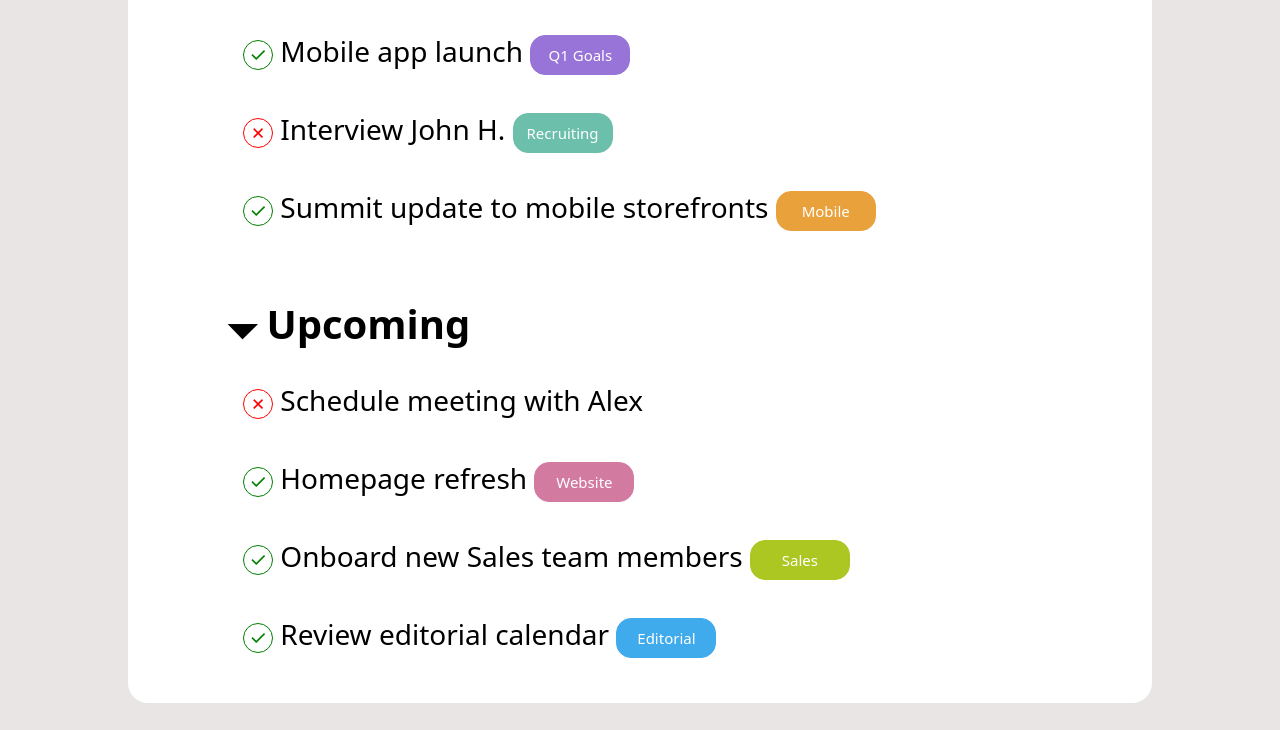
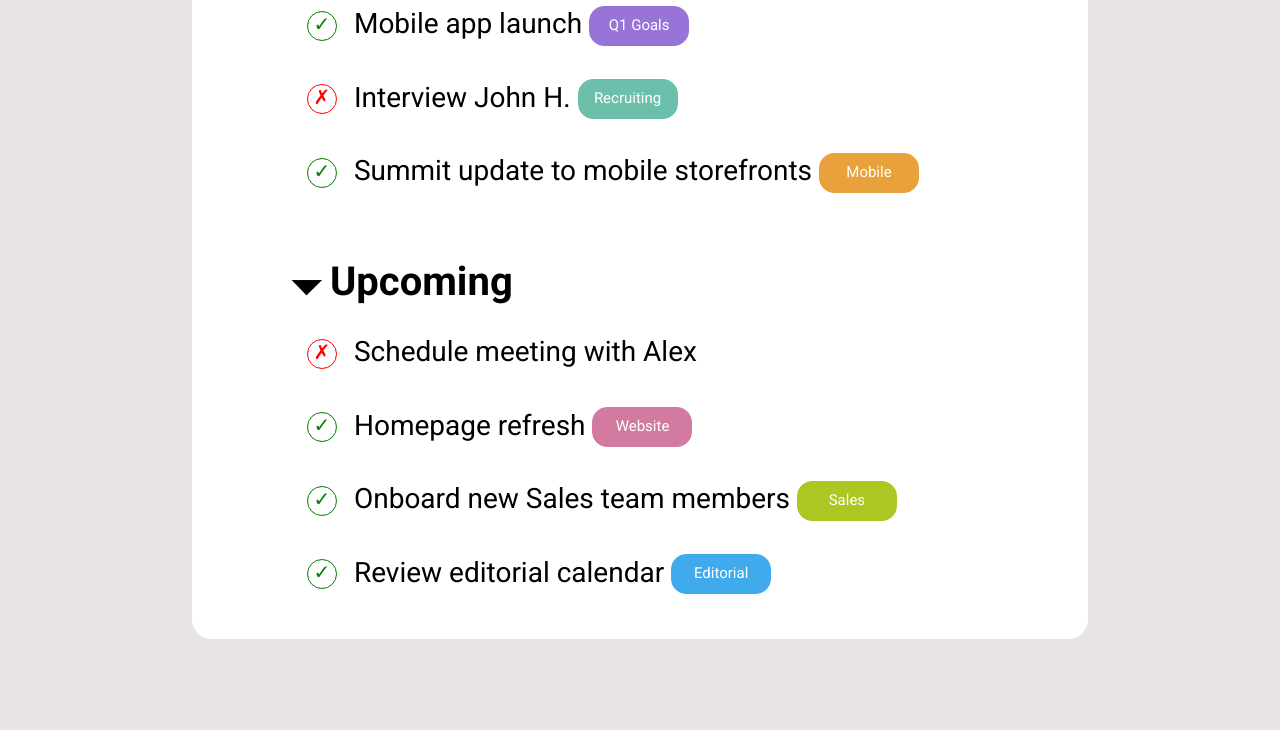
Before and after one commit to mannuccimattia/html-css-toboolist, a plain HTML site: page index.html in a window 1280 px wide. Shown: the part 684-1414 px from the top of the page. Drawn offline with Linux system fonts and the light colour scheme.

Commit message:
[FIX] Fixed font and sublist margin

```diff
--- a/css/style.css
+++ b/css/style.css
@@ -2,7 +2,7 @@
   padding: 0;
   margin: 0;
   box-sizing: border-box;
-  font-family: system-ui, -apple-system, BlinkMacSystemFont, 'Segoe UI', Roboto, Oxygen, Ubuntu, Cantarell, 'Open Sans', 'Helvetica Neue', sans-serif;
+  font-family: Roboto, system-ui, sans-serif;
 }
 
 /* body */
@@ -35,7 +35,7 @@ h1{
 /* main */
   /* buttons */
 main{
-  width: 80%;
+  width: 70%;
   margin: 80px auto;
   padding: 30px 100px;
   background-color: #fff;
@@ -99,6 +99,7 @@ main{
   border-radius: 50%;
   text-align: center;
   font-size: 20px;
+  margin-right: 10px;
 }
 
 .tick{
--- a/index.html
+++ b/index.html
@@ -4,6 +4,9 @@
     <meta charset="UTF-8">
     <meta name="viewport" content="width=device-width, initial-scale=1.0">
     <title>Toboolist</title>
+    <link rel="preconnect" href="https://fonts.googleapis.com">
+    <link rel="preconnect" href="https://fonts.gstatic.com" crossorigin>
+    <link href="https://fonts.googleapis.com/css2?family=Roboto:ital,wght@0,100..900;1,100..900&display=swap" rel="stylesheet">
     <link rel="stylesheet" href="./css/style.css">
   </head>
   <body>
```
